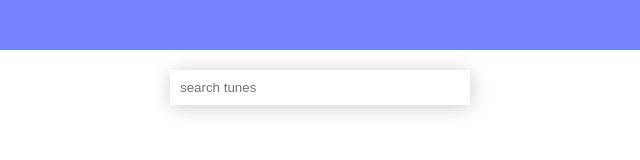
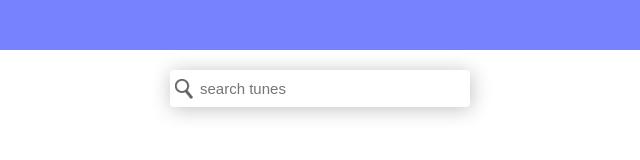
Before and after one commit to itsmadhusudhan/leanstation-challenge, a website: page index.html in a window 1280 px wide. Shown: the full height of the page, 320-960 px from the left. Drawn offline with Linux system fonts and the light colour scheme.

Commit message:
added travis-ci configuration file and images folder

```diff
--- a/index.html
+++ b/index.html
@@ -16,12 +16,13 @@
 
     </header>
     <div class="search__box">
-      <input type="text" class="i-search" placeholder="search tunes">
+      <img src="./images/search-icon.png"  alt="i-search" class="i-search__icon" />
+      <input type="text" class="i-search" placeholder="search tunes" autofocus/>
     </div>
     <div class="i-results">
     </div>
   </div>
-<script src="./script.js"></script>
+  <script src="./script.js"></script>
 </body>
 
 </html>
--- a/package.json
+++ b/package.json
@@ -5,7 +5,8 @@
   "main": "app.js",
   "scripts": {
     "test": "echo \"Error: no test specified\" && exit 1",
-    "lint": "eslint ./script.js --fix"
+    "lint": "eslint ./script.js --fix",
+    "ci": "yarn run lint --fix"
   },
   "repository": {
     "type": "git",
--- a/style.css
+++ b/style.css
@@ -27,15 +27,29 @@ h1,h2,h3,h4,h5,h6,a,li,ul,p{
 .search__box{
   display: flex;
   justify-content: center;
+  align-items: center;
+  padding: 20px 0;
+  position: relative;
+  width: 320px;
+  margin: 0 auto;
+}
+
+.i-search__icon{
+  display: inline-block;
+  height: 20px;
+  position: absolute;
+  left: 15px;
+  opacity: 0.7;
 }
 
 .i-search{
-  box-shadow: 1px 2px 20px rgba(0,0,0,0.2);
+  box-shadow: 1px 2px 20px rgba(0,0,0,0.25);
   outline: 0;
   border:0;
-  padding: 10px;
-  margin-top: 20px;
+  padding: 10px 30px;
   width: 300px;
+  font-size: 15px;
+  border-radius: 4px;
 }
 
 /* results style */
@@ -68,3 +82,13 @@ h1,h2,h3,h4,h5,h6,a,li,ul,p{
   flex-direction: column;
   padding:10px 10px 0 15px;
 }
+
+
+/* tune card modal style */
+.i-tune__card--container{
+
+}
+
+.i-tune__card--modal{
+  display: flex;
+}
```
Also changed, not shown: script.js (+34 -15 lines), .travis.yml (added), images/search-icon.png (added).
